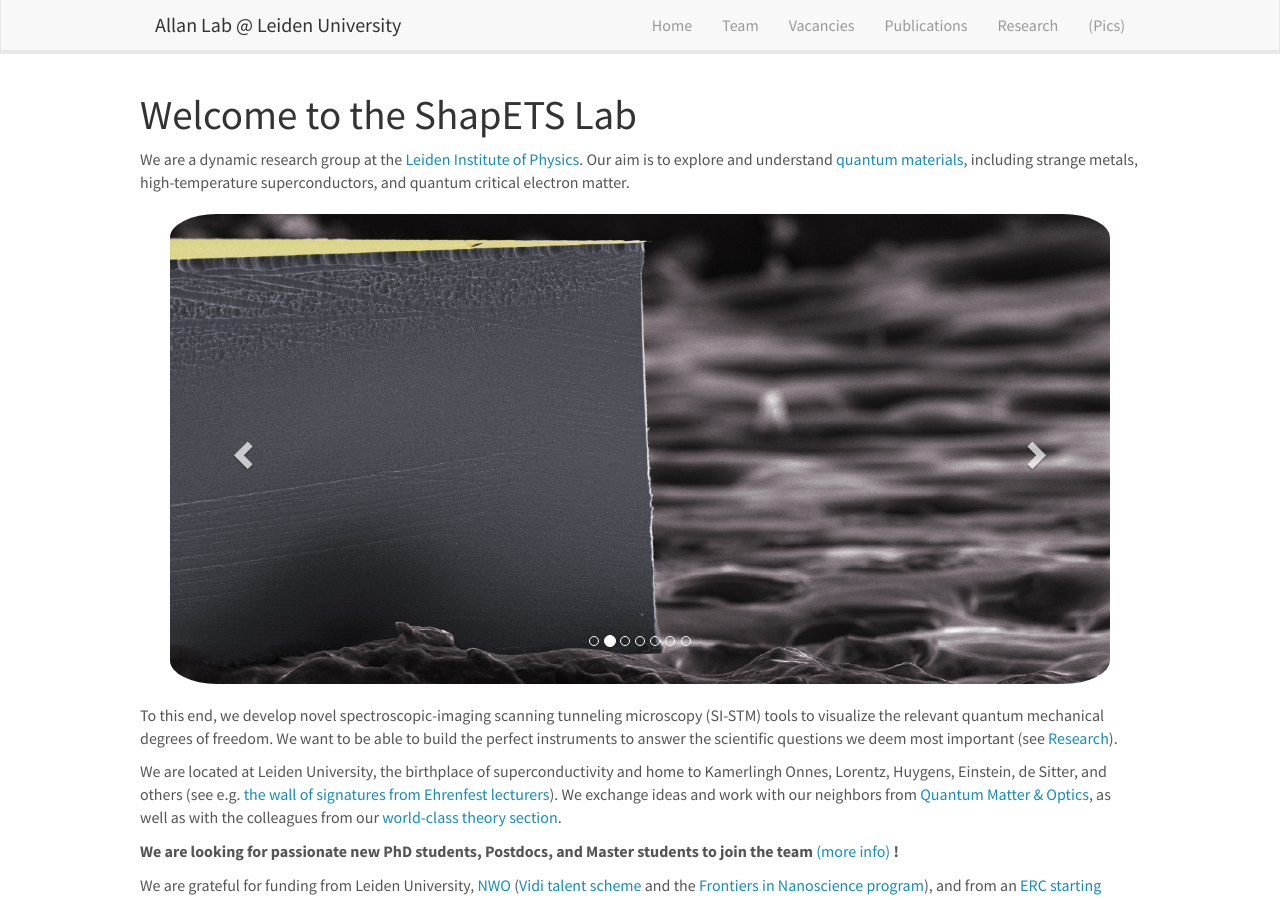
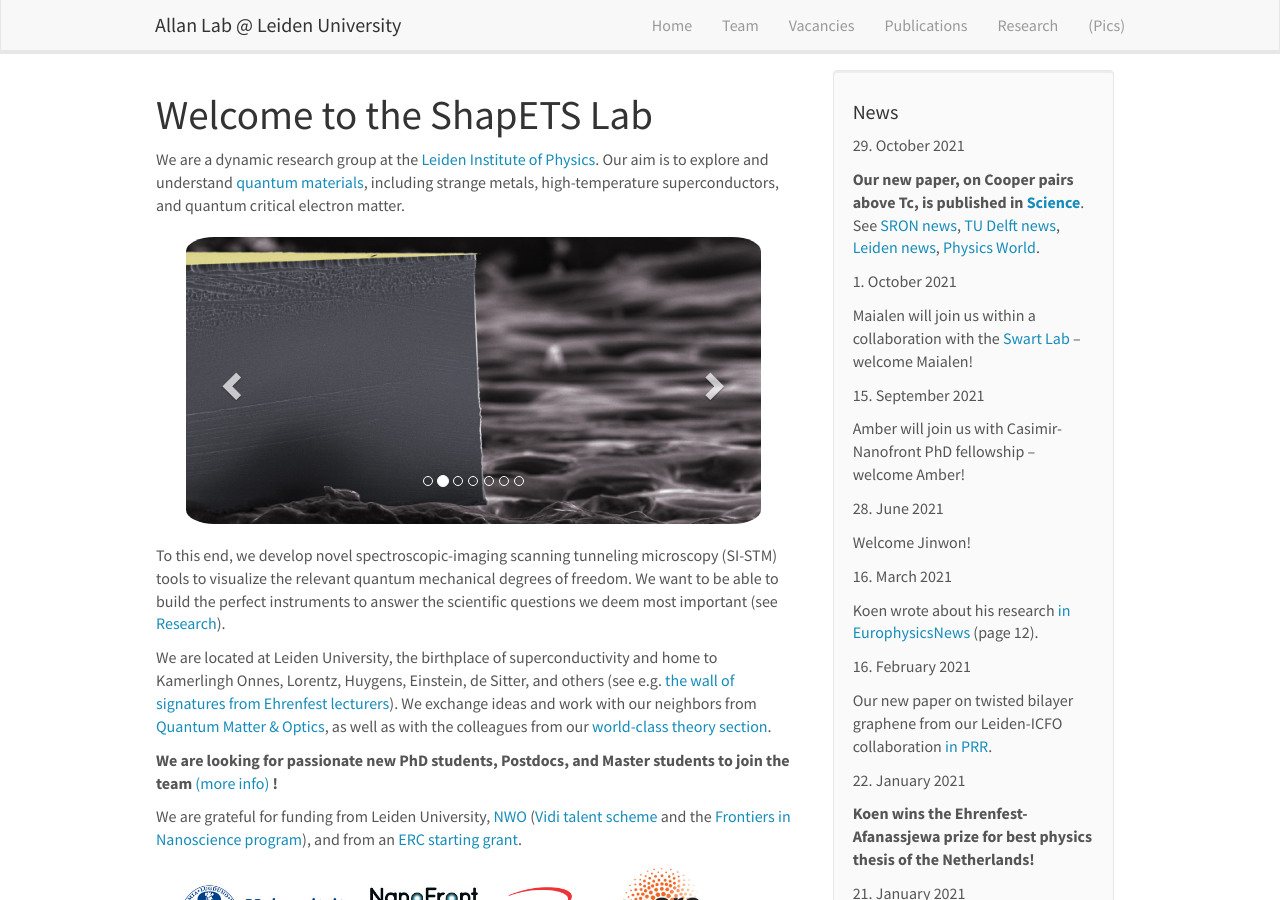
Before and after one commit to kharitz/shapets_website, a Jekyll site: the page built from _pages/home.md, in a window 1280 px wide and 900 px high. Built offline with Jekyll 4.4.1, drawn with Linux system fonts in a browser that asks for light colours; nearby versions of some CDN libraries.

Commit message:
Update homelay.html

```diff
--- a/_layouts/homelay.html
+++ b/_layouts/homelay.html
@@ -2,11 +2,11 @@
 layout: default
 ---
 
-  <div id="homeid" class="row-sm-8">
+  <div id="homeid" class="col-sm-8">
         <h1>Welcome to the ShapETS Lab</h1>
 
 	{{ content }}
   </div>
-  <div id="newsid" class="row-sm-4" >
+  <div id="newsid" class="col-sm-4" >
 	{% include news.html %}
   </div>
```
